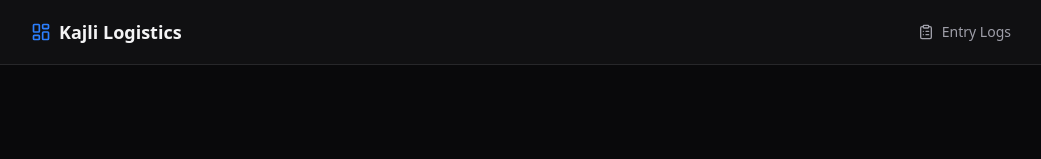
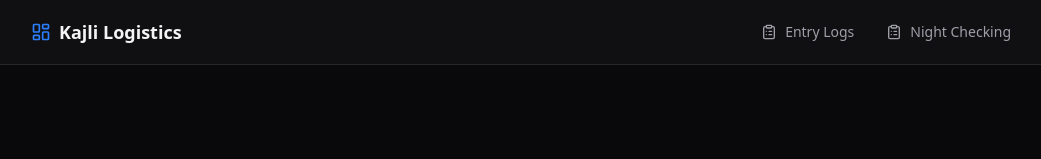
Before and after one commit to Adi-01/forums, a Next.js app: page /kajli in a window 1280 px wide. Shown: the top 159 px of the page, without its empty margins (113-1154 px from the left). Built offline with nearby package versions, Linux system fonts and the light colour scheme; no server answers.

Commit message:
added kajli admin side nav

```diff
--- a/app/kajli/page.tsx
+++ b/app/kajli/page.tsx
@@ -37,6 +37,13 @@ export default async function KajliEntryPage() {
               <ClipboardList className="h-4 w-4" />
               Entry Logs
             </Link>
+            <Link
+              href="/nightchecking"
+              className="flex items-center gap-2 px-3 py-2 rounded-md text-sm font-medium text-zinc-400 hover:text-zinc-100 hover:bg-zinc-800/50 transition-all"
+            >
+              <ClipboardList className="h-4 w-4" />
+              Night Checking
+            </Link>
 
             {/* 2. Godown Summary (ADMIN ONLY) */}
             {isAdmin && (
```
